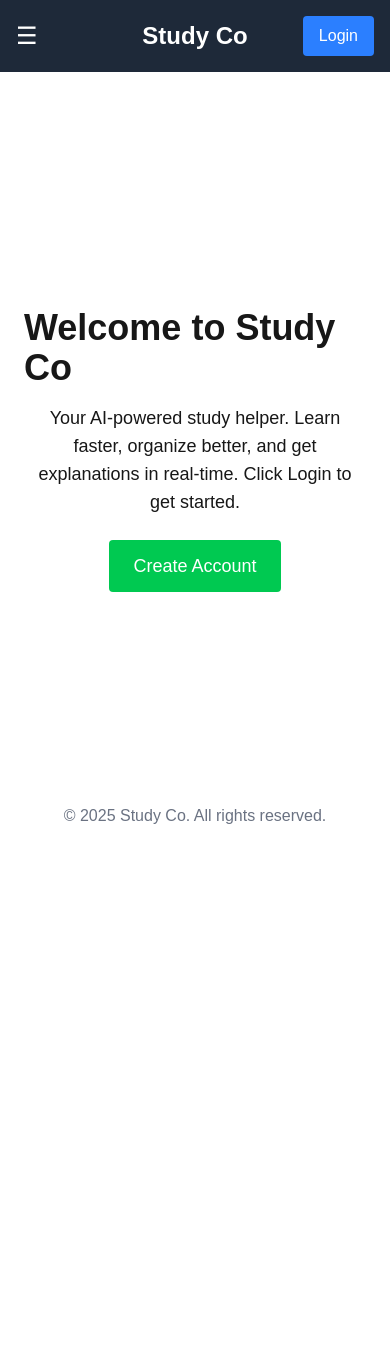
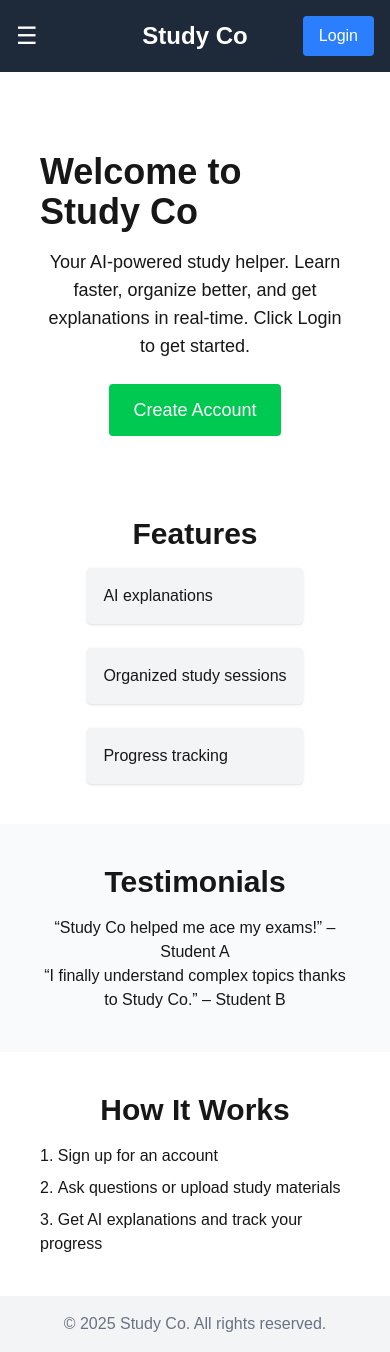
Before and after one commit to zanerisinger-max/study, a Next.js app: page / in a window 390 px wide. Before the commit the page ends 844 px from the top, so only its background shows below. Built offline with nearby package versions, Linux system fonts and the light colour scheme.

Commit message:
Updated homepage: Study Co, centered logo, hamburger menu

```diff
--- a/app/page.tsx
+++ b/app/page.tsx
@@ -6,6 +6,14 @@ import { useRouter } from "next/navigation";
 export default function Home() {
   const router = useRouter();
   const [sidebarOpen, setSidebarOpen] = useState(false);
+
+  const scrollToSection = (id: string) => {
+    const element = document.getElementById(id);
+    if (element) {
+      element.scrollIntoView({ behavior: "smooth" });
+      setSidebarOpen(false);
+    }
+  };
 
   return (
     <div className="min-h-screen flex flex-col">
@@ -16,11 +24,14 @@ export default function Home() {
           className="text-white text-2xl"
           onClick={() => setSidebarOpen(true)}
         >
-          &#9776; {/* three bars */}
+          &#9776;
         </button>
 
         {/* Centered Logo / Name */}
-        <h1 className="absolute left-1/2 transform -translate-x-1/2 text-2xl font-bold">
+        <h1
+          className="absolute left-1/2 transform -translate-x-1/2 text-2xl font-bold cursor-pointer"
+          onClick={() => router.push("/")}
+        >
           Study Co
         </h1>
 
@@ -49,20 +60,43 @@ export default function Home() {
 
         {/* Sidebar Menu */}
         <nav className="flex flex-col p-4 space-y-4">
-          <button className="text-left hover:bg-gray-700 px-2 py-2 rounded" onClick={() => router.push("/")}>
+          <button
+            className="text-left hover:bg-gray-700 px-2 py-2 rounded"
+            onClick={() => scrollToSection("hero")}
+          >
             Home
           </button>
-          <button className="text-left hover:bg-gray-700 px-2 py-2 rounded">
+          <button
+            className="text-left hover:bg-gray-700 px-2 py-2 rounded"
+            onClick={() => scrollToSection("features")}
+          >
             Features
           </button>
-          <button className="text-left hover:bg-gray-700 px-2 py-2 rounded">
-            About
+          <button
+            className="text-left hover:bg-gray-700 px-2 py-2 rounded"
+            onClick={() => scrollToSection("testimonials")}
+          >
+            Testimonials
+          </button>
+          <button
+            className="text-left hover:bg-gray-700 px-2 py-2 rounded"
+            onClick={() => scrollToSection("how-it-works")}
+          >
+            How It Works
+          </button>
+          <button
+            className="text-left hover:bg-gray-700 px-2 py-2 rounded"
+            onClick={() => scrollToSection("footer")}
+          >
+            Footer
           </button>
         </nav>
       </div>
 
       {/* Main Content */}
-      <main className="flex flex-col items-center justify-center flex-1 p-6 mt-10">
+      <main className="flex flex-col items-center flex-1">
+        {/* Hero Section */}
+        <section id="hero" className="flex flex-col items-center justify-center p-10 mt-10">
           <h2 className="text-4xl font-bold mb-4">Welcome to Study Co</h2>
           <p className="text-lg text-center max-w-xl mb-6">
             Your AI-powered study helper. Learn faster, organize better, and get
@@ -74,10 +108,38 @@ export default function Home() {
           >
             Create Account
           </button>
+        </section>
+
+        {/* Features Section */}
+        <section id="features" className="flex flex-col items-center p-10">
+          <h3 className="text-3xl font-bold mb-4">Features</h3>
+          <div className="grid grid-cols-1 md:grid-cols-3 gap-6">
+            <div className="p-4 bg-gray-100 rounded shadow">AI explanations</div>
+            <div className="p-4 bg-gray-100 rounded shadow">Organized study sessions</div>
+            <div className="p-4 bg-gray-100 rounded shadow">Progress tracking</div>
+          </div>
+        </section>
+
+        {/* Testimonials Section */}
+        <section id="testimonials" className="flex flex-col items-center p-10 bg-gray-50">
+          <h3 className="text-3xl font-bold mb-4">Testimonials</h3>
+          <p className="max-w-xl text-center">“Study Co helped me ace my exams!” – Student A</p>
+          <p className="max-w-xl text-center">“I finally understand complex topics thanks to Study Co.” – Student B</p>
+        </section>
+
+        {/* How It Works Section */}
+        <section id="how-it-works" className="flex flex-col items-center p-10">
+          <h3 className="text-3xl font-bold mb-4">How It Works</h3>
+          <ol className="list-decimal list-inside space-y-2 max-w-xl">
+            <li>Sign up for an account</li>
+            <li>Ask questions or upload study materials</li>
+            <li>Get AI explanations and track your progress</li>
+          </ol>
+        </section>
       </main>
 
       {/* Footer */}
-      <footer className="text-center p-4 text-gray-500">
+      <footer id="footer" className="text-center p-4 text-gray-500 bg-gray-100">
         &copy; 2025 Study Co. All rights reserved.
       </footer>
     </div>
```
Lines whose indentation alone changed are shown as unchanged.
